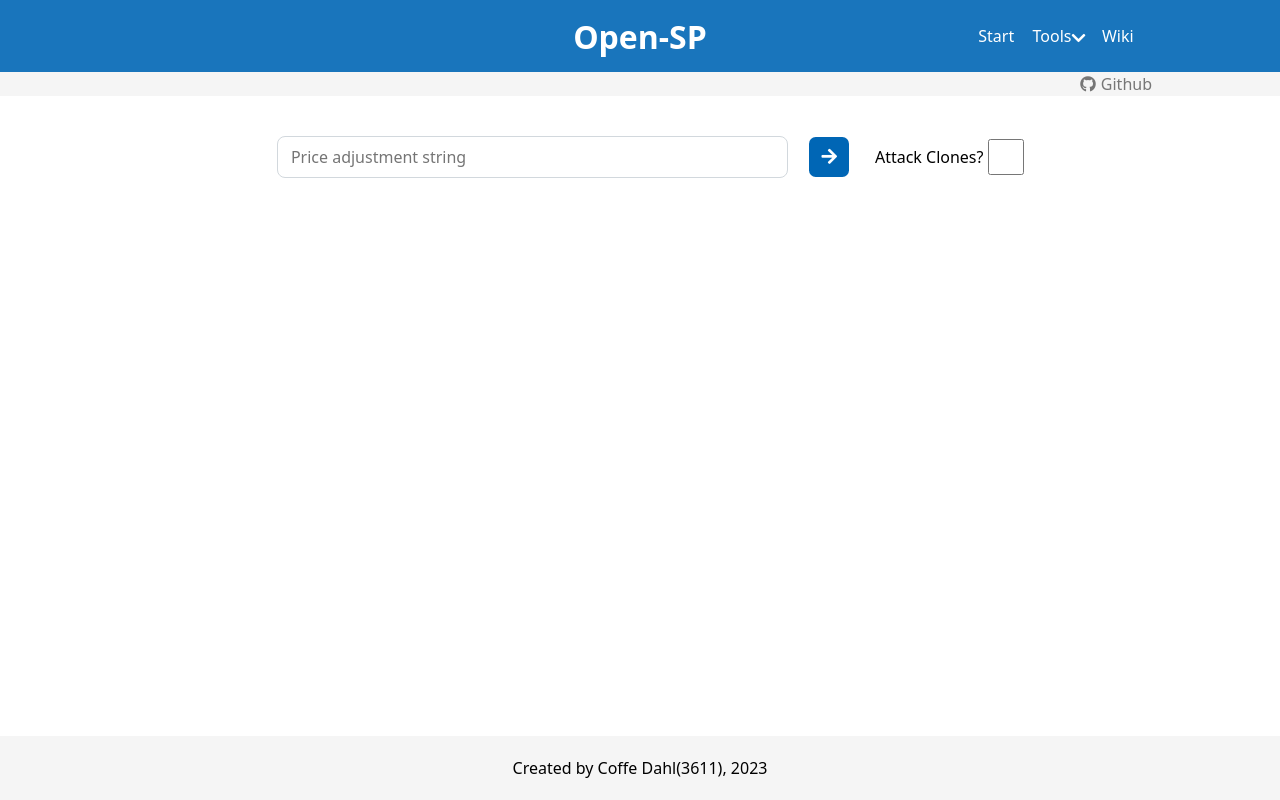
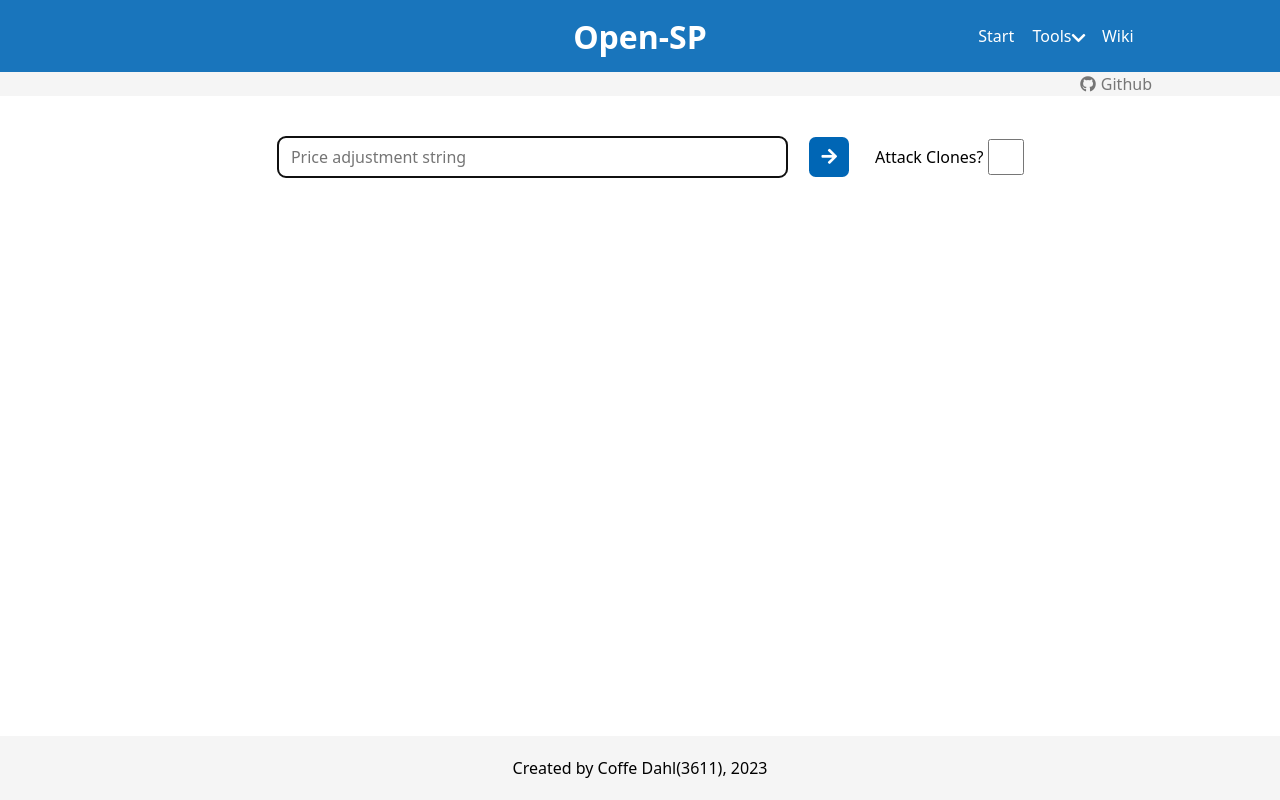
Before and after one commit to coffedahl/open-sp, a SvelteKit app in the folder frontend/: page /price-adjustment in a window 1280 px wide. Built offline with nearby package versions, Linux system fonts and the light colour scheme.

Commit message:
Comments and added focus on inputs

```diff
--- /dev/null
+++ b/frontend/src/global.js
@@ -0,0 +1,3 @@
+export function callFocus(e) {
+	e.focus();
+}
--- a/frontend/src/routes/price-adjustment/+page.svelte
+++ b/frontend/src/routes/price-adjustment/+page.svelte
@@ -1,6 +1,7 @@
 <script>
 	// Import components
 	import StringItem from '../string_item.svelte';
+	import { callFocus } from '../../global';
 
 	let attack_clones = false;
 	// Create variables
@@ -47,9 +48,9 @@
 		//Update interface
 		string_list = string_list;
 	}
-	function handleKeydown(e){
-		if(e.key == "Enter"){
-			handleButton()
+	function handleKeydown(e) {
+		if (e.key == 'Enter') {
+			handleButton();
 		}
 	}
 </script>
@@ -57,8 +58,15 @@
 <div class="main">
 	<div class="input">
 		<div class="text-field">
-			<input on:keydown={handleKeydown} class="text" placeholder="Price adjustment string" bind:value={input} type="text" />
-			<button on:click={handleButton}><i class="center fas fa-arrow-right fa-lg"></i></button>
+			<input
+				use:callFocus
+				on:keydown={handleKeydown}
+				class="text"
+				placeholder="Price adjustment string"
+				bind:value={input}
+				type="text"
+			/>
+			<button on:click={handleButton}><i class="center fas fa-arrow-right fa-lg" /></button>
 		</div>
 		<p>Attack Clones?</p>
 		<input class="check" bind:checked={attack_clones} type="checkbox" />
@@ -113,7 +121,7 @@
 	.input button:hover {
 		background-color: #004982;
 	}
-	.input button{
+	.input button {
 		width: 5vh;
 	}
 </style>
```
Also changed, not shown: frontend/src/routes/shipment-correction/+page.svelte (+11 -2 lines).
